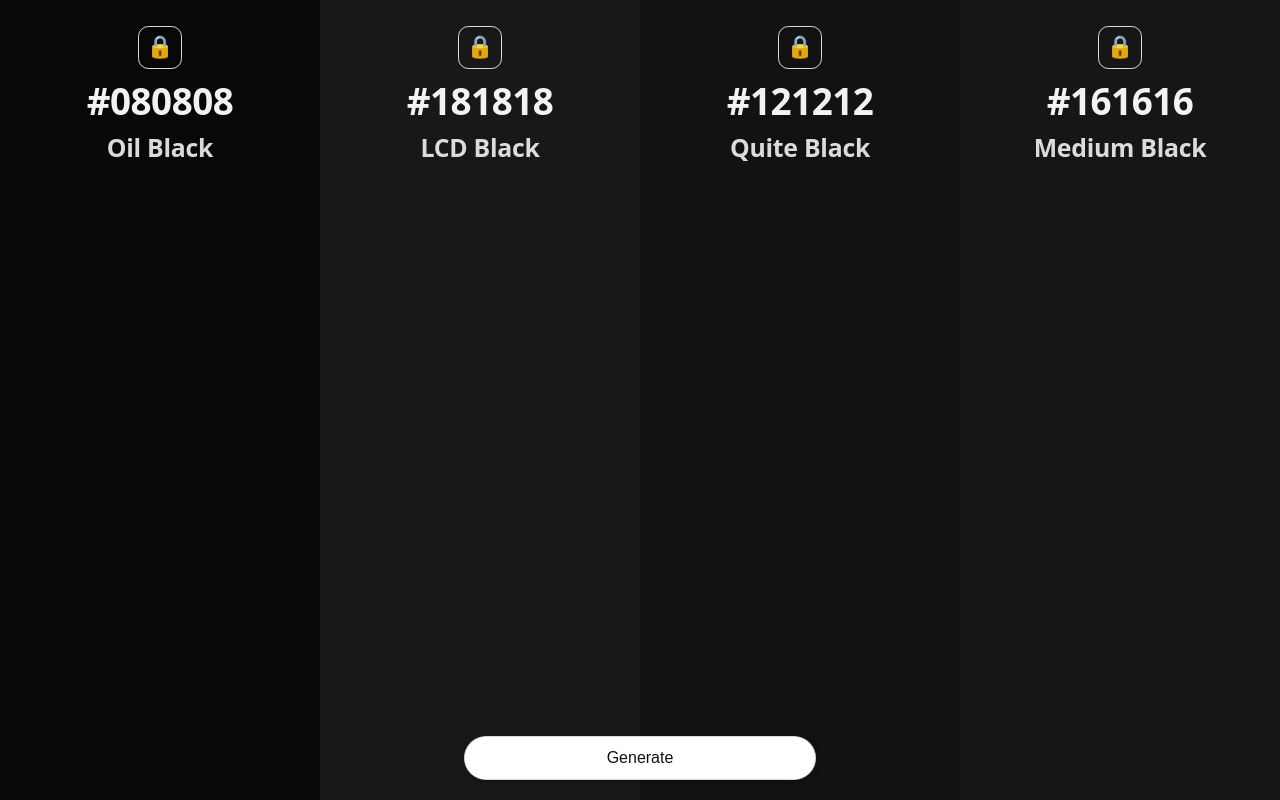
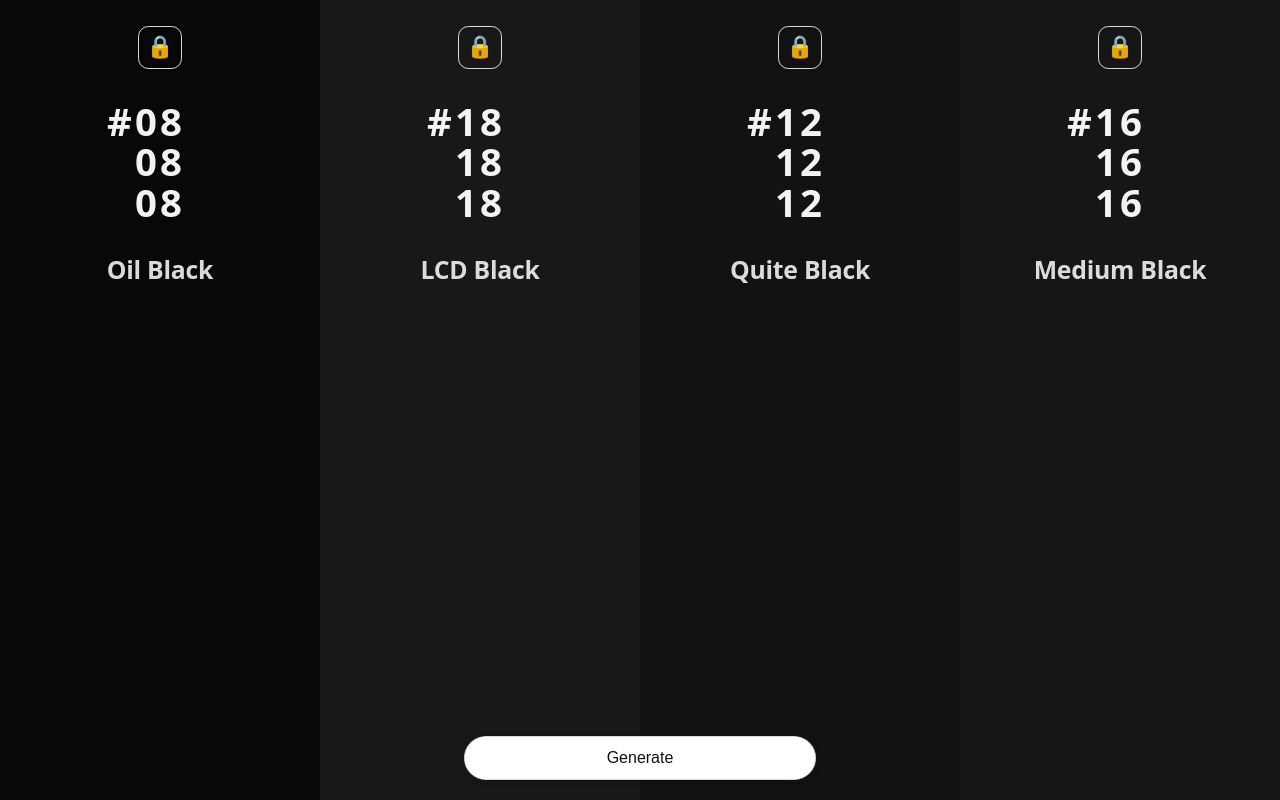
Before and after one commit to EdwardCoventry/dark-mode-color-palette-generator, a website built with Vite: page color-palette-generator.html in a window 1280 px wide. Built offline with nearby package versions, Linux system fonts and the light colour scheme.

Commit message:
Update stacked hex display

```diff
--- a/color-palette-generator.html
+++ b/color-palette-generator.html
@@ -140,11 +140,42 @@
     @media (max-width: 700px), (hover: none), (pointer: coarse) {
       .palette-page .controls { top: auto; bottom: calc(clamp(0.75rem, 2.5vh, 1.25rem) + env(safe-area-inset-bottom, 0px)); left: 50%; transform: translateX(-50%); gap: .5rem; }
       .palette-page .kbd-hint { display: none !important; }
-      .color-col .info { inset: clamp(0.9rem, 3.5vh, 1.6rem) 0 auto 0; gap: .8rem; }
+      .color-col .info { inset: clamp(0.9rem, 3.5vh, 1.6rem) 0 auto 0; gap: clamp(1.2rem, 4vh, 2.4rem); }
       /* On mobile, keep original DOM order (Lock → Hex → Name) */
       .color-col .info .name, .color-col .info .hex, .color-col .info .lock-btn { order: initial; }
       /* Mobile: keep hex size, but make it slightly bolder with a touch of letter-spacing if it fits */
       .color-col .hex { font-size: clamp(1rem, 4.2vw, 1.35rem); font-weight: 700; letter-spacing: .02em; }
+      .palette-page:not(.embedded) .color-col .hex {
+        font-size: clamp(1.5rem, 6.5vw, 2.4rem);
+        font-weight: 900;
+        letter-spacing: .08em;
+        white-space: pre;
+        overflow: visible;
+        text-overflow: unset;
+        line-height: 1.05;
+        align-self: stretch;
+        text-align: center;
+      }
+      .palette-page:not(.embedded) .color-col .hex.hex-stacked {
+        display: flex;
+        flex-direction: column;
+        align-items: center;
+      }
+      .palette-page:not(.embedded) .color-col .hex.hex-stacked .hex-line {
+        display: inline-flex;
+        align-items: center;
+      }
+      .palette-page:not(.embedded) .color-col .hex.hex-stacked .hex-line::before,
+      .palette-page:not(.embedded) .color-col .hex.hex-stacked .hex-line::after {
+        content: '#';
+        visibility: hidden;
+        user-select: none;
+        -webkit-user-select: none;
+        pointer-events: none;
+      }
+      .palette-page:not(.embedded) .color-col .hex.hex-stacked .hex-line--first::before {
+        visibility: visible;
+      }
       /* Embedded + compact: short hex can be larger/bolder */
       .palette-page.embedded .color-col .hex { font-size: clamp(1.2rem, 5.2vw, 1.6rem); font-weight: 800; letter-spacing: .06em; }
       /* Revert name size to default on mobile */
--- a/src/js/core/main.js
+++ b/src/js/core/main.js
@@ -139,6 +139,37 @@ function columns () {
   return [...document.querySelectorAll('.color-col')];
 }
 
+function isMobileLikeViewport () {
+  try {
+    if (window.matchMedia) {
+      if (window.matchMedia('(pointer: coarse)').matches || window.matchMedia('(hover: none)').matches) return true;
+    }
+  } catch { /* noop */ }
+  return window.innerWidth <= 700;
+}
+
+function stackHexForDisplay (hex) {
+  const norm = normalizeHex6(hex);
+  if (!norm) return null;
+  const raw = norm.slice(1);
+  return [raw.slice(0, 2), raw.slice(2, 4), raw.slice(4, 6)];
+}
+
+function renderStackedHex (hexEl, hex) {
+  const parts = stackHexForDisplay(hex);
+  if (!parts || !hexEl) {
+    if (hexEl) hexEl.textContent = String(hex || '');
+    return;
+  }
+  const lines = parts.map((part, idx) => {
+    const line = document.createElement('span');
+    line.className = idx === 0 ? 'hex-line hex-line--first' : 'hex-line';
+    line.textContent = part;
+    return line;
+  });
+  hexEl.replaceChildren(...lines);
+}
+
 function currentShadesHexList () {
   return columns().map(c => (c.dataset.shade || '#000000').toUpperCase());
 }
@@ -185,23 +216,29 @@ function setColumnShade (col, hex, name = null) {
   col.style.backgroundImage = 'none';
   col.dataset.shade = hex;
   const embedded = document.documentElement.classList.contains('embedded');
-  const mobileLike = (() => {
-    try {
-      if (window.matchMedia) {
-        if (window.matchMedia('(pointer: coarse)').matches || window.matchMedia('(hover: none)').matches) return true;
-      }
-    } catch { /* noop */ }
-    return window.innerWidth <= 700;
-  })();
-  const showHash = !(embedded && mobileLike);
+  const mobileLike = isMobileLikeViewport();
   const compactHex = hex.replace(/^#/, '').slice(0, 2);
-  const displayHex = showHash ? hex : `#${compactHex}`;
+  const stackHex = mobileLike && !embedded;
+  let displayHex = hex;
+  if (embedded && mobileLike) {
+    displayHex = `#${compactHex}`;
+  }
   const hexEl = info.querySelector('.hex');
-  hexEl.textContent = displayHex;
+  if (stackHex) {
+    hexEl.classList.add('hex-stacked');
+    renderStackedHex(hexEl, hex);
+  } else {
+    hexEl.classList.remove('hex-stacked');
+    hexEl.textContent = displayHex;
+  }
   const nameEl = info.querySelector('.name');
   const resolved = name || nameFromHex(hex) || '';
   nameEl.textContent = resolved;
-  adaptSingleLine(hexEl);
+  if (stackHex) {
+    hexEl.style.removeProperty('font-size');
+  } else {
+    adaptSingleLine(hexEl);
+  }
   applyContrastStyles(col, hex);
 }
 
@@ -305,8 +342,15 @@ function generate ({respectLocks = true} = {}) {
 }
 
 function reflowHexLabels() {
+  const embedded = document.documentElement.classList.contains('embedded');
+  const stackHex = isMobileLikeViewport() && !embedded;
   columns().forEach(col => {
     const hexEl = col.querySelector('.hex');
+    if (!hexEl) return;
+    if (stackHex) {
+      hexEl.style.removeProperty('font-size');
+      return;
+    }
     adaptSingleLine(hexEl);
   });
 }
--- a/src/styles.css
+++ b/src/styles.css
@@ -158,8 +158,39 @@ body {
 
 /* --- mobile tweaks: increase spacing & adjust typography --- */
 @media (max-width: 700px), (hover: none), (pointer: coarse) {
-  .color-col .info { inset: clamp(0.9rem, 3.5vh, 1.6rem) 0 auto 0; gap: .65rem; }
+  .color-col .info { inset: clamp(0.9rem, 3.5vh, 1.6rem) 0 auto 0; gap: clamp(1.2rem, 4vh, 2.4rem); }
   .color-col .hex { font-weight: 800; letter-spacing: -0.5px; }
+  .palette-page:not(.embedded) .color-col .hex {
+    font-size: clamp(1.5rem, 6.5vw, 2.4rem);
+    font-weight: 900;
+    letter-spacing: .08em;
+    white-space: pre;
+    overflow: visible;
+    text-overflow: unset;
+    line-height: 1.05;
+    align-self: stretch;
+    text-align: center;
+  }
+  .palette-page:not(.embedded) .color-col .hex.hex-stacked {
+    display: flex;
+    flex-direction: column;
+    align-items: center;
+  }
+  .palette-page:not(.embedded) .color-col .hex.hex-stacked .hex-line {
+    display: inline-flex;
+    align-items: center;
+  }
+  .palette-page:not(.embedded) .color-col .hex.hex-stacked .hex-line::before,
+  .palette-page:not(.embedded) .color-col .hex.hex-stacked .hex-line::after {
+    content: '#';
+    visibility: hidden;
+    user-select: none;
+    -webkit-user-select: none;
+    pointer-events: none;
+  }
+  .palette-page:not(.embedded) .color-col .hex.hex-stacked .hex-line--first::before {
+    visibility: visible;
+  }
   .color-col .name { line-height: 1.25; font-stretch: condensed; letter-spacing: -0.25px; }
 }
 
```
Also changed, not shown: tests/palette-generator.test.js (+12 -0 lines).
